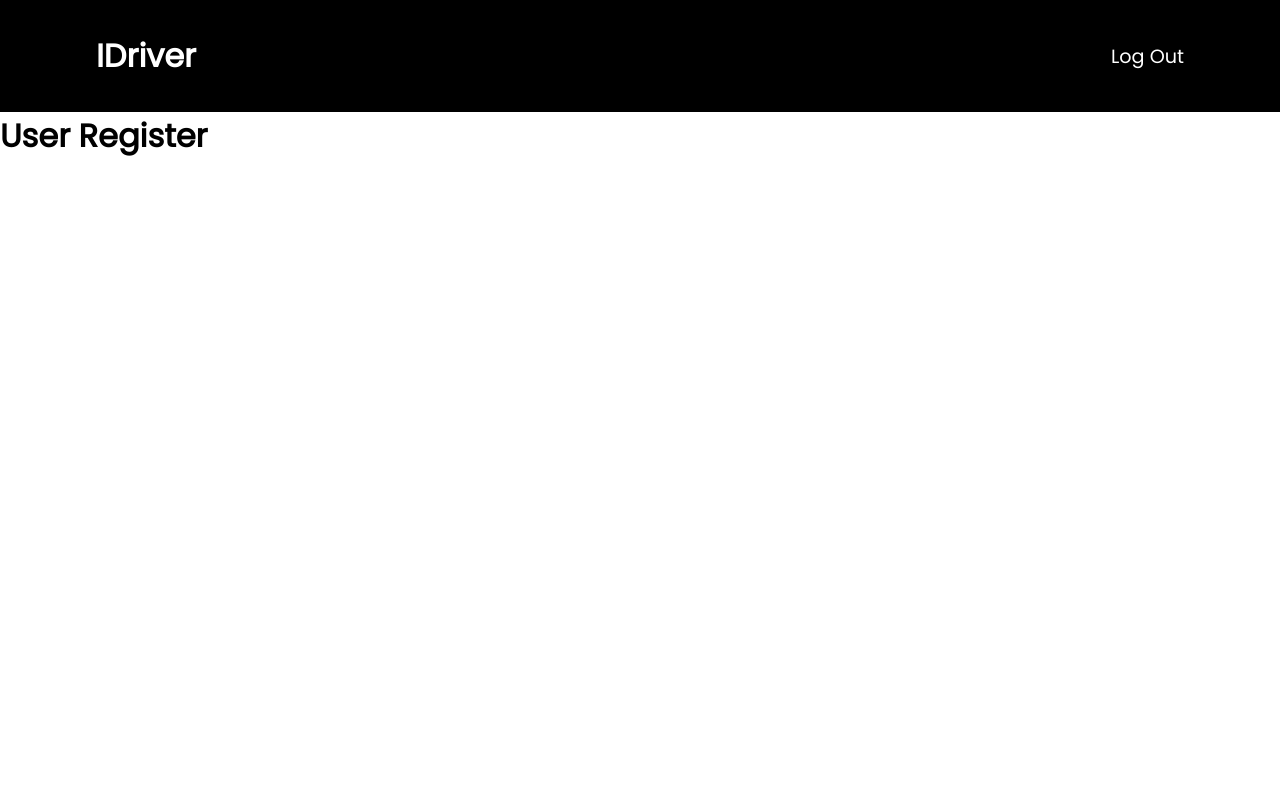
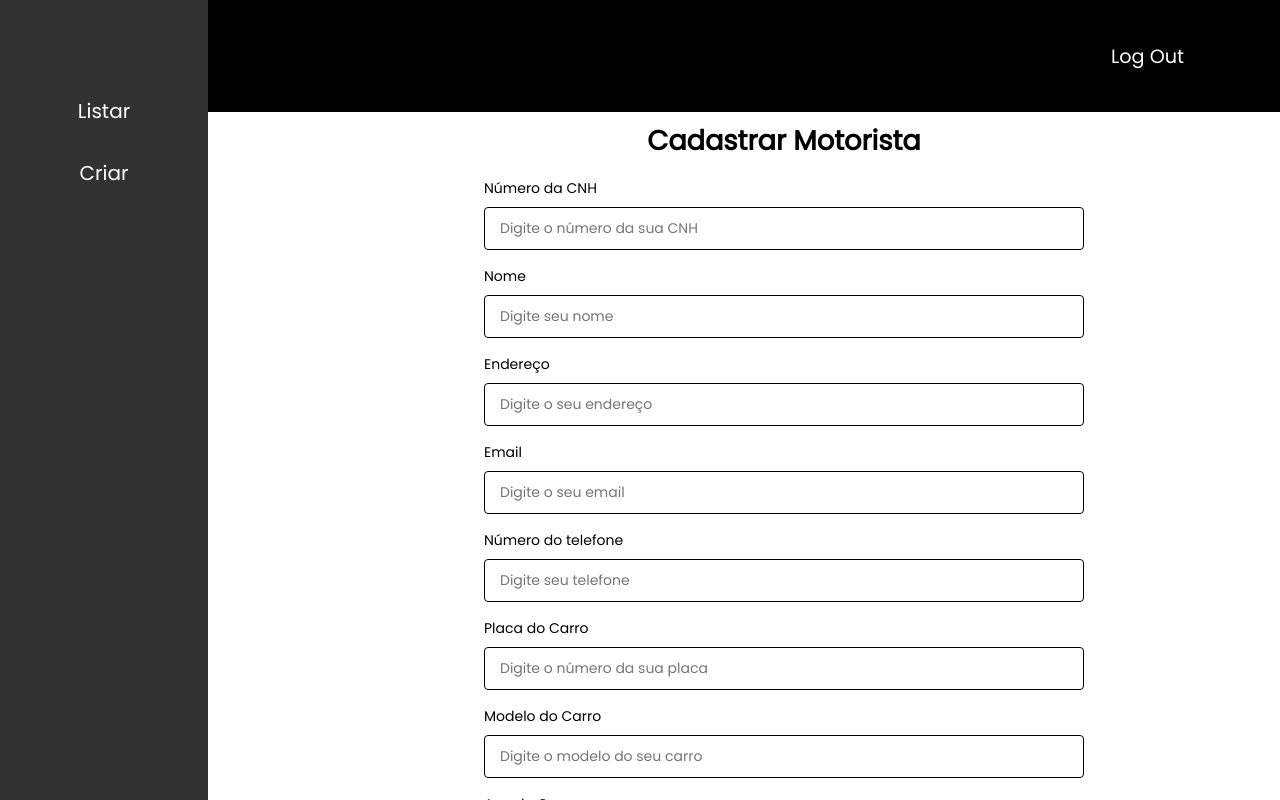
Before and after one commit to afonsomateus21/idriver, a React (Create React App) app: page /register-user in a window 1280 px wide. Built offline with nearby package versions, Linux system fonts and the light colour scheme; no server answers; sample sign-in values are in the browser's storage.

Commit message:
layout formulario de cadastro

```diff
--- a/package.json
+++ b/package.json
@@ -16,6 +16,7 @@
     "match-sorter": "^6.3.1",
     "react": "^18.2.0",
     "react-dom": "^18.2.0",
+    "react-hook-form": "^7.40.0",
     "react-icons": "^4.7.1",
     "react-router-dom": "^6.4.4",
     "react-scripts": "5.0.1",
--- a/src/pages/UserRegister/index.tsx
+++ b/src/pages/UserRegister/index.tsx
@@ -1,5 +1,79 @@
+import { SubmitHandler, useForm } from "react-hook-form";
+import { SideBar } from "../../components/SideBar";
+import { Container, Content } from "./styles";
+
+type InputsType = {
+  cnh: string;
+  name: string;
+  address: string;
+  email: string;
+  phone: string;
+  licensePlate: string;
+  model: string;
+  year: string;
+  carMaker: string;
+}
+
 export function UserRegister() {
+  const { register, handleSubmit } = useForm<InputsType>();
+
+  const onSubmit: SubmitHandler<InputsType> = data => console.log(data);
+
   return (
-    <h1>User Register</h1>
+    <>
+      <SideBar />
+      <Container>
+        <Content onSubmit={handleSubmit(onSubmit)}>
+          <h1>Cadastrar Motorista</h1>
+
+          <div>
+            <label htmlFor="cnh">Número da CNH</label>
+            <input placeholder="Digite o número da sua CNH" {...register("cnh")} />
+          </div>
+
+          <div>
+            <label htmlFor="name">Nome</label>
+            <input placeholder="Digite seu nome" {...register("name")} />
+          </div>
+
+          <div>
+            <label htmlFor="address">Endereço</label>
+            <input placeholder="Digite o seu endereço" {...register("address")} />
+          </div>
+
+          <div>
+            <label htmlFor="email">Email</label>
+            <input placeholder="Digite o seu email" type="email" {...register("email")} />
+          </div>
+
+          <div>
+            <label htmlFor="phone">Número do telefone</label>
+            <input placeholder="Digite seu telefone" {...register("phone")} />
+          </div>
+
+          <div>
+            <label htmlFor="licensePlate">Placa do Carro</label>
+            <input placeholder="Digite o número da sua placa" {...register("licensePlate")} />
+          </div>
+
+          <div>
+            <label htmlFor="model">Modelo do Carro</label>
+            <input placeholder="Digite o modelo do seu carro" {...register("model")} />
+          </div>
+
+          <div>
+            <label htmlFor="year">Ano do Carro</label>
+            <input placeholder="Digite o ano do seu carro" {...register("year")} />
+          </div>
+
+          <div>
+            <label htmlFor="carMaker">Fabricante</label>
+            <input placeholder="Digite o fabricante do seu carro" {...register("carMaker")} />
+          </div>
+
+          <button type="submit">Enviar</button>
+        </Content>
+      </Container>
+    </>
   );
 }
--- a/src/pages/UserRegister/styles.ts
+++ b/src/pages/UserRegister/styles.ts
@@ -1,3 +1,54 @@
 import styled from "styled-components";
 
-export const Container = styled.div``
+export const Container = styled.main`
+  height: 100%;
+  position: fixed;
+  left: 13rem;
+  width: 90%;
+`
+
+export const Content = styled.form`
+  max-width: 600px;
+  margin: 0 auto;
+  height: 100%;
+
+  h1 {
+    font-size: 1.7rem;
+    text-align: center;
+    padding-top: 0.5rem ;
+  }
+
+  input {
+    display: block;
+    box-sizing: border-box;
+    width: 100%;
+    border-radius: 4px;
+    border: 1px solid black;
+    padding: 10px 15px;
+    margin-bottom: 10px;
+    font-size: 14px;
+  }
+
+  label {
+    text-align: left;
+    display: block;
+    margin-top: 1rem;
+    margin-bottom: 0.5rem;
+    color: var(--black);
+    font-size: 14px;
+    font-weight: 200;
+  }
+
+  button {
+    background: var(--black);
+    color: white;
+    text-transform: uppercase;
+    border: none;
+    /* margin-top: 40px; */
+    padding: 1rem;
+    font-size: 1rem;
+    font-weight: 100;
+    letter-spacing: 10px;
+    width: 100%;
+  }
+`
```
Also changed, not shown: src/components/SideBar/styles.ts (line endings or trailing spaces), 1 other file (tests, documents, lock files or other folders).
